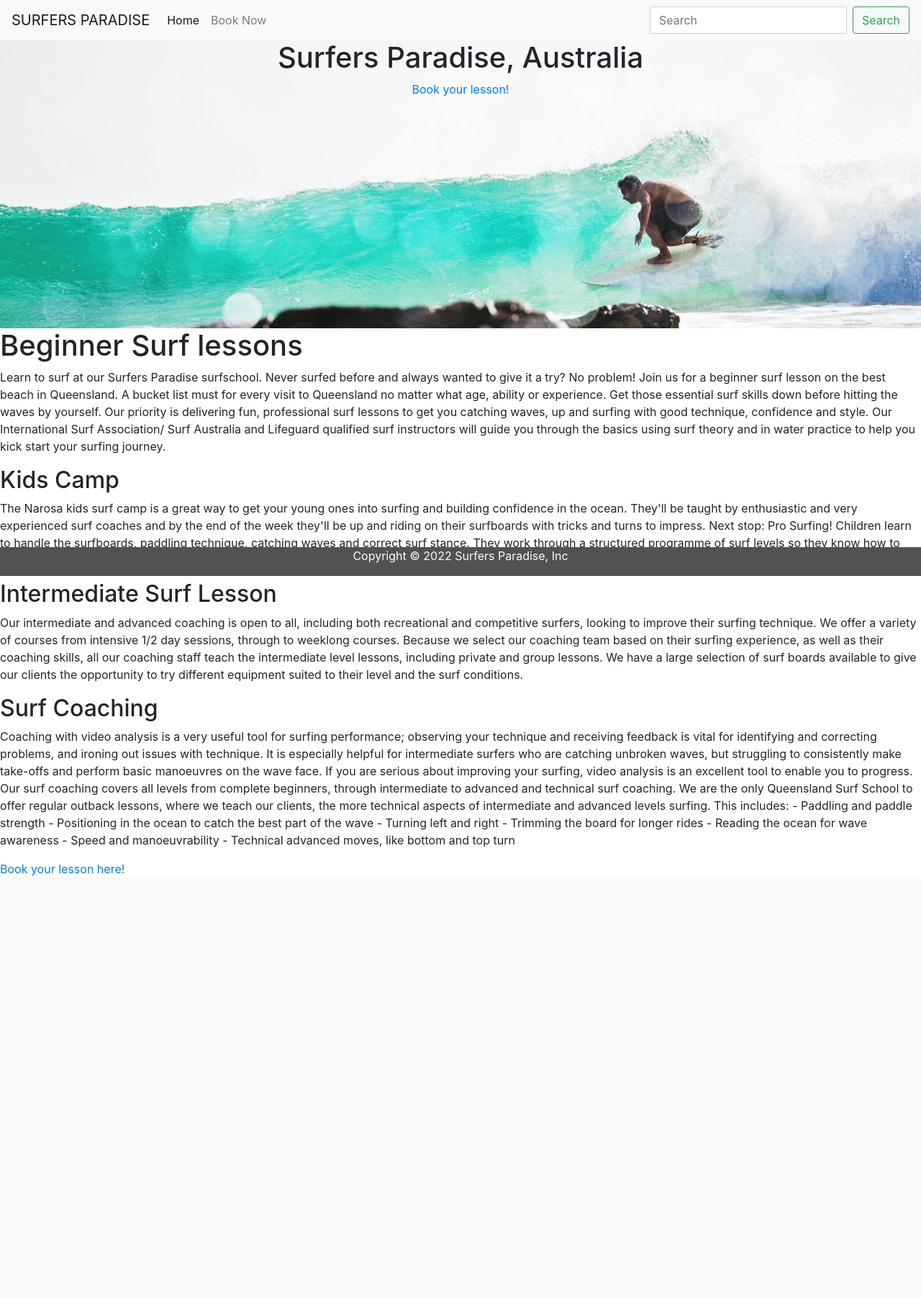
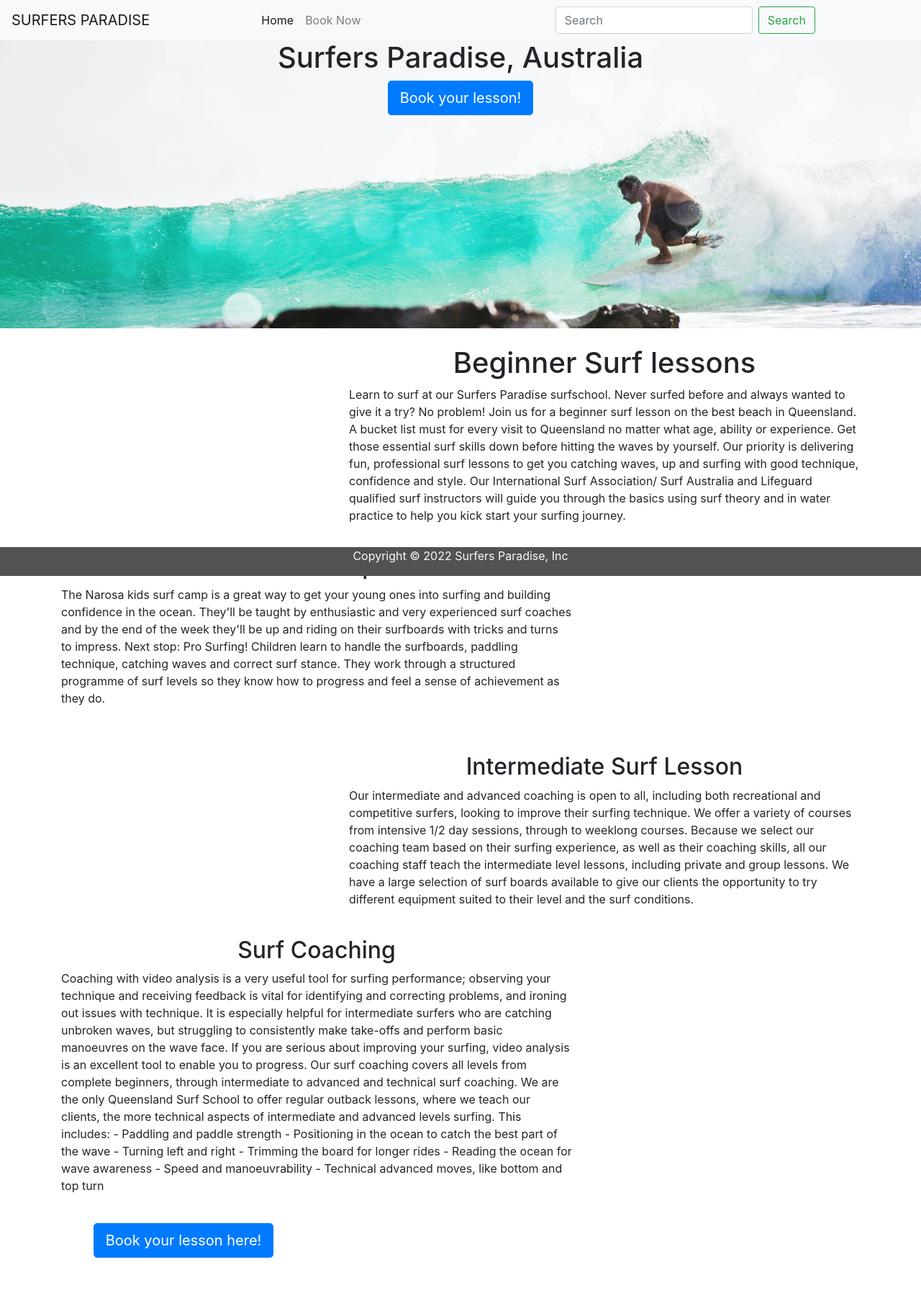
Before and after one commit to sharondrinkwaard/surfers-paradise, a Django app: page / in a window 1280 px wide. Shown: the whole page at 72% size. Before the commit the page ends 1217 px from the top, so only its background shows below. Run offline with Django 3.2, Linux system fonts and the light colour scheme; some libraries are stand-ins or nearby versions.

Commit message:
Implement bootstrap to index.html

```diff
--- a/static/css/style.css
+++ b/static/css/style.css
@@ -1,4 +1,11 @@
 
+* {
+    margin: auto;
+}
+.body {
+    display: flex;
+
+}
 
 
 /* ------------------------------------- HEADER */
@@ -9,10 +16,15 @@
     background-size: cover;
 }
 .header-text {
-
     display: flex;
     flex-direction: column;
     align-items: center;
+}
+
+
+/* ------------------------------------- CONTENT */
+.custom {
+    margin: 15px;
 }
 
 /* ------------------------------------- FOOTER */
--- a/templates/index.html
+++ b/templates/index.html
@@ -6,13 +6,13 @@
     <div class="header-image">
         <div class="header-text">
             <h1>Surfers Paradise, Australia</h1>
-            <p><a href="booking.html">Book your lesson!</a></p>
+            <p><a href="booking.html" class="btn btn-primary btn-lg">Book your lesson!</a></p>
         </div>
     </div>
 </header>
 
-<section>
-    <div>
+<section class="container">
+    <div class="row col-md-8 float-right mt-4 mb-4">
         <h1>Beginner Surf lessons</h1>
         <p>
             Learn to surf at our Surfers Paradise surfschool.
@@ -27,7 +27,7 @@
             Our International Surf Association/ Surf Australia and Lifeguard qualified surf instructors will guide you through the basics using surf theory and in water practice to help you kick start your surfing journey.
         </p>
     </div>
-    <div>
+    <div class="row col-md-8 mt-4 mb-4">
         <h2>Kids Camp</h2>
         <p>
             The Narosa kids surf camp is a great way to get your young ones into surfing and building confidence in the ocean.
@@ -37,7 +37,7 @@
             They work through a structured programme of surf levels so they know how to progress and feel a sense of achievement as they do.
         </p>
     </div>
-    <div>
+    <div class="row col-md-8 float-right mt-4 mb-4">
         <h2>Intermediate Surf Lesson</h2>
         <p>
             Our intermediate and advanced coaching is open to all, including both recreational and competitive surfers, looking to improve their surfing technique.
@@ -47,7 +47,7 @@
             We have a large selection of surf boards available to give our clients the opportunity to try different equipment suited to their level and the surf conditions.
         </p>
     </div>
-    <div>
+    <div class="row col-md-8 mt-4 mb-4">
         <h2>Surf Coaching</h2>
         <p>
             Coaching with video analysis is a very useful tool for surfing performance; observing your technique and receiving feedback is vital for identifying and correcting problems, and ironing out issues with technique.
@@ -66,8 +66,8 @@
             - Technical advanced moves, like bottom and top turn
         </p>
     </div>
-    <div>
-        <a href="booking.html">Book your lesson here!</a>
+    <div class="row align-items-center col-md-4 mb-5">
+        <h2><a href="booking.html" class="btn btn-primary btn-lg">Book your lesson here!</a></h2>
     </div>
 
 </section>
```
